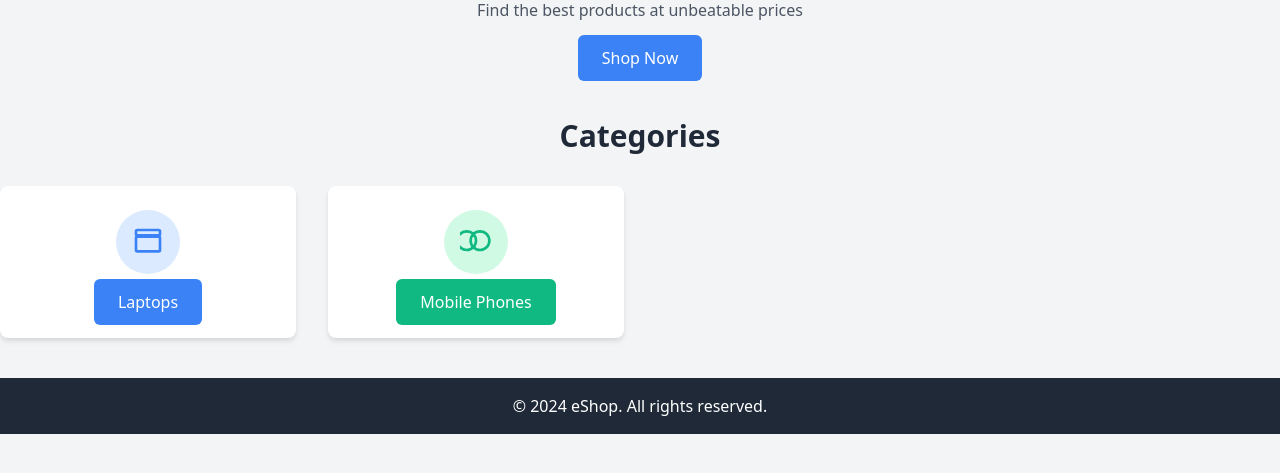
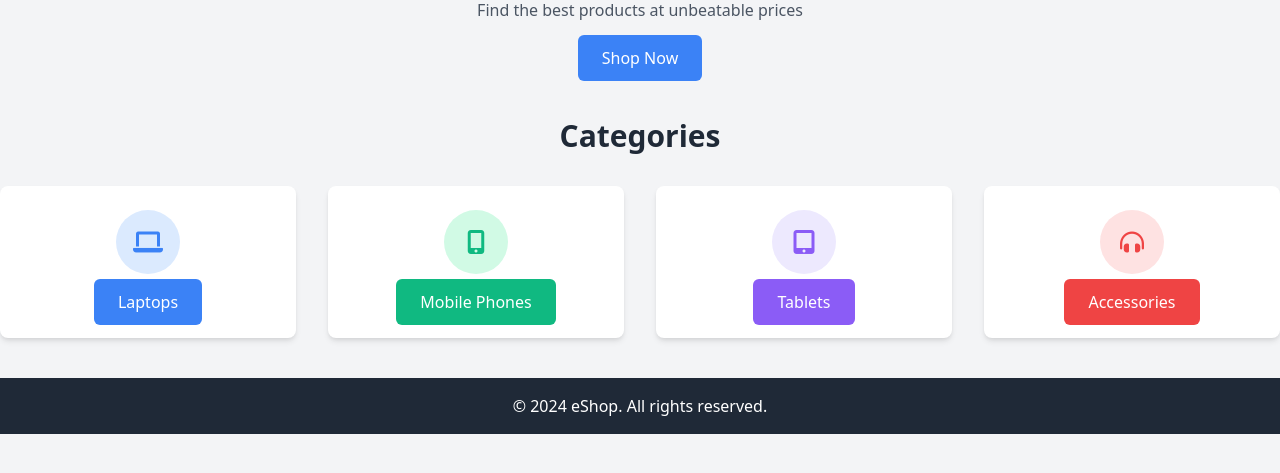
Before and after one commit to zimNMM/Ecommerce, a Django app: page / in a window 1280 px wide. Shown: the part 170-643 px from the top of the page. Run offline with Django 5.2, Linux system fonts and the light colour scheme.

Commit message:
added more categories

```diff
--- a/shop/templates/shop/index.html
+++ b/shop/templates/shop/index.html
@@ -45,43 +45,52 @@
             <p class="text-gray-600 mb-6">Find the best products at unbeatable prices</p>
             {% if user.is_authenticated %}
                 <a href="#" class="bg-blue-500 text-white px-6 py-3 rounded-md">My Orders</a>
-
             {% else %}
                 <a href="{% url 'register' %}" class="bg-blue-500 text-white px-6 py-3 rounded-md">Shop Now</a>
             {% endif %}
-
         </section>
         <!-- Categories Section -->
         <section id="categories">
             <h2 class="text-3xl font-bold text-gray-800 mb-8 text-center">Categories</h2>
             <div class="grid grid-cols-1 sm:grid-cols-2 md:grid-cols-3 lg:grid-cols-4 gap-8">
-        <!-- Category Card - Electronics -->
+                <!-- Category Card - Laptops -->
                 <div class="bg-white shadow-md rounded-lg overflow-hidden flex flex-col items-center">
                     <div class="p-6">
                         <div class="flex items-center justify-center h-16 w-16 bg-blue-100 rounded-full mb-4 mx-auto">
-                    <svg xmlns="http://www.w3.org/2000/svg" class="h-8 w-8 text-blue-500" fill="none" viewBox="0 0 24 24" stroke="currentColor">
-                        <path stroke-linecap="round" stroke-linejoin="round" stroke-width="2" d="M3 4a1 1 0 011-1h16a1 1 0 011 1v2a1 1 0 01-1 1H4a1 1 0 01-1-1V4zm0 5a1 1 0 011-1h16a1 1 0 011 1v9a1 1 0 01-1 1H4a1 1 0 01-1-1V9z" />
-                    </svg>
+                            <i class="fas fa-laptop text-blue-500 text-2xl"></i>
                         </div>
-                <a href="{% url 'laptop' %}" class="bg-blue-500 text-white px-6 py-3 rounded-md ">Laptops</a>
-
+                        <a href="{% url 'laptop' %}" class="bg-blue-500 text-white px-6 py-3 rounded-md">Laptops</a>
                     </div>
                 </div>
-        <!-- Category Card - Fashion -->
+                <!-- Category Card - Mobile Phones -->
                 <div class="bg-white shadow-md rounded-lg overflow-hidden flex flex-col items-center">
                     <div class="p-6">
-        <!-- Anchor tag moved to the left -->
                         <div class="flex items-center justify-center h-16 w-16 bg-green-100 rounded-full mb-4 mx-auto">
-            <svg xmlns="http://www.w3.org/2000/svg" class="h-8 w-8 text-green-500" fill="none" viewBox="0 0 24 24" stroke="currentColor">
-                <path stroke-linecap="round" stroke-linejoin="round" stroke-width="2" d="M12 11c0 3.866-3.134 7-7 7S-2 14.866-2 11 1.134 4 5 4s7 3.134 7 7zM22 11c0 3.866-3.134 7-7 7s-7-3.134-7-7 3.134-7 7-7 7 3.134 7 7z" />
-            </svg>
+                            <i class="fas fa-mobile-alt text-green-500 text-2xl"></i>
                         </div>
-        <a href="{% url 'mobilephone' %}" class="bg-green-500 text-white px-6 py-3 rounded-md self-end">Mobile Phones</a>
+                        <a href="{% url 'mobilephone' %}" class="bg-green-500 text-white px-6 py-3 rounded-md">Mobile Phones</a>
                     </div>
                 </div>
-
+                <!-- Category Card - Tablets -->
+                <div class="bg-white shadow-md rounded-lg overflow-hidden flex flex-col items-center">
+                    <div class="p-6">
+                        <div class="flex items-center justify-center h-16 w-16 bg-purple-100 rounded-full mb-4 mx-auto">
+                            <i class="fas fa-tablet-alt text-purple-500 text-2xl"></i>
+                        </div>
+                        <a href="#" class="bg-purple-500 text-white px-6 py-3 rounded-md">Tablets</a>
+                    </div>
+                </div>
+                <!-- Category Card - Accessories -->
+                <div class="bg-white shadow-md rounded-lg overflow-hidden flex flex-col items-center">
+                    <div class="p-6">
+                        <div class="flex items-center justify-center h-16 w-16 bg-red-100 rounded-full mb-4 mx-auto">
+                            <i class="fas fa-headphones-alt text-red-500 text-2xl"></i>
+                        </div>
+                        <a href="#" class="bg-red-500 text-white px-6 py-3 rounded-md">Accessories</a>
+                    </div>
+                </div>
+            </div>
         </section>
-
     </main>
 
     <!-- Footer -->
```
Lines whose indentation alone changed are shown as unchanged.
